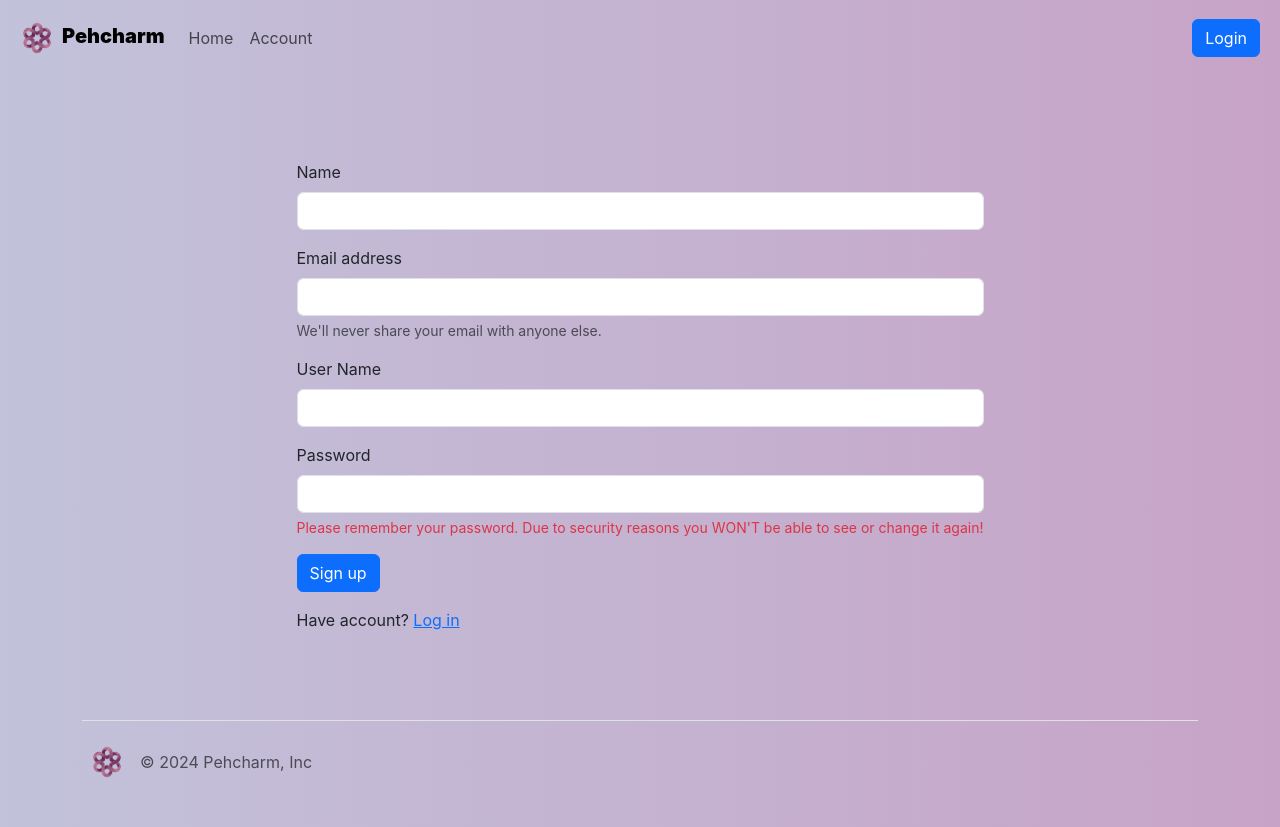
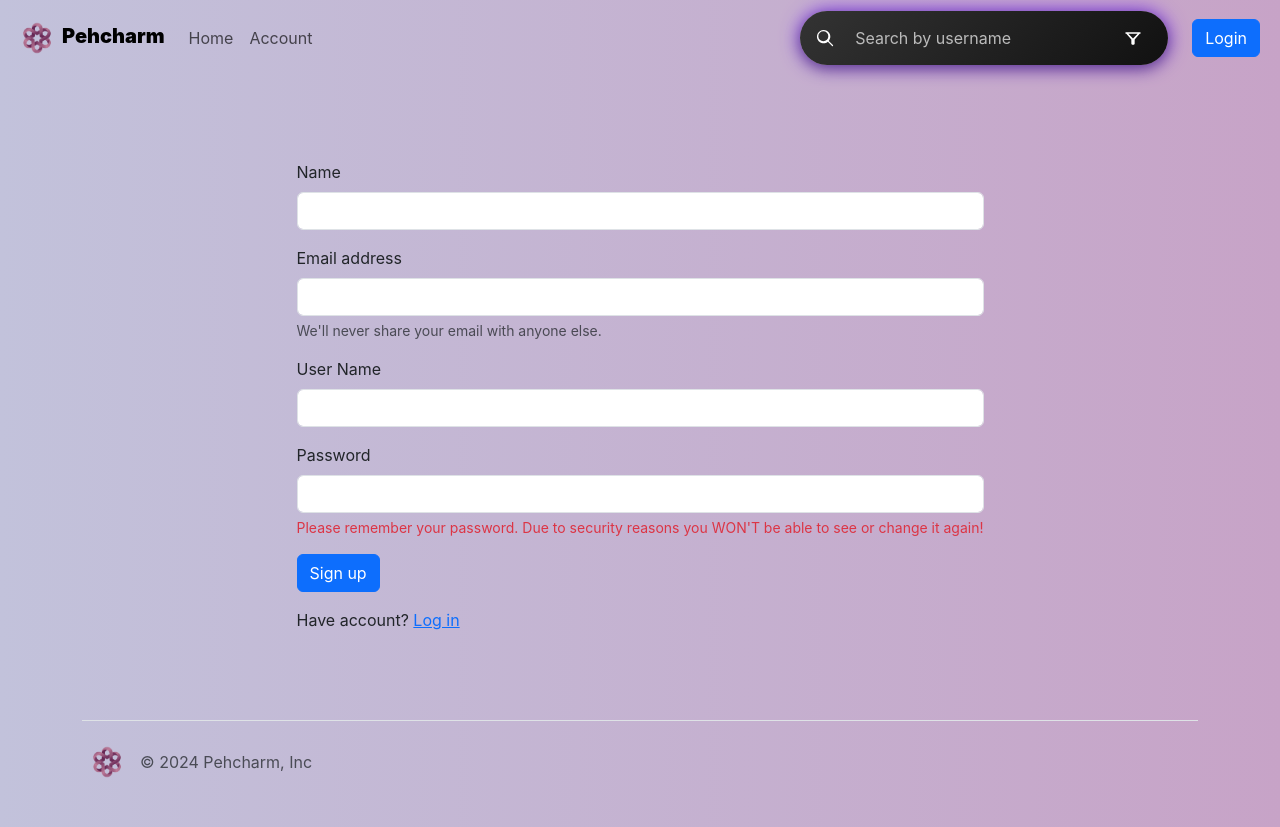
Before and after one commit to axxyush/pehcharm, a React (Create React App) app: page /signup in a window 1280 px wide. Built offline with nearby package versions, Linux system fonts and the light colour scheme.

Commit message:
Search Bar added

```diff
--- a/src/App.css
+++ b/src/App.css
@@ -711,8 +711,7 @@ ul {
 
 /* ***************************************** */
 .card-link {
-  width: 100%;
-  max-width: 290px;
+  width: fit-content;
   height: 90px;
   background: #353535;
   border-radius: 20px;
@@ -765,9 +764,63 @@ ul {
   font-weight: lighter;
   text-decoration: none;
   color: white;
+  margin-right: 10px;
 }
 
 /* ***************************************** */
+.search-bar-container {
+  display: flex;
+  justify-content: center;
+  align-items: center;
+}
+
+.search-bar {
+  display: flex;
+  align-items: center;
+  background: linear-gradient(
+    135deg,
+    #333,
+    #111
+  ); /* Dark gradient background */
+  border-radius: 50px;
+  box-shadow: 0 4px 15px rgba(0, 0, 0, 0.4), 0 0 20px #8839ff; /* Glowing effect */
+  padding: 10px 15px;
+}
+
+.search-icon {
+  color: #fff; /* White color for the search icon */
+  display: flex;
+  align-items: center;
+  justify-content: center;
+  padding-right: 10px;
+}
+
+.search-bar input {
+  background: transparent;
+  border: none;
+  outline: none;
+  color: #fff;
+  font-size: 16px;
+  padding: 5px 10px;
+  flex: 1;
+  /* min-width: 200px; */
+}
+
+.search-bar input::placeholder {
+  color: #bbb; /* Lighter placeholder text color */
+}
+
+.filter-button {
+  background: transparent;
+  border: none;
+  outline: none;
+  padding: 0 10px;
+  cursor: pointer;
+  color: #fff; /* White color for the filter icon */
+  display: flex;
+  align-items: center;
+  justify-content: center;
+}
 
 /* ***************************************** */
 
--- a/src/components/Home.js
+++ b/src/components/Home.js
@@ -38,7 +38,7 @@ function Home() {
             </h1>
             <p className="lead">
               Pehcharm is an application where you can build you own portfolio
-              website in extremly simple steps. Login, enter your profile
+              website in extremely simple steps. Login, enter your profile
               details and that's it! It's that simple.
             </p>
             <div className="d-flex flex-row flex-wrap  gap-2 d-md-flex justify-content-md-start">
--- a/src/components/Navbar.js
+++ b/src/components/Navbar.js
@@ -4,11 +4,13 @@ import pehcharm from "../images/pehcharm-logo.png";
 import Login from "./Login";
 import Logout from "./Logout";
 import { useAuth } from "../context/AuthProvider";
+import Search from "./Search";
 
 function Navbar() {
   const [authUser] = useAuth();
   let location = useLocation();
   const [sticky, setSticky] = useState(false);
+
   useEffect(() => {
     const handleScroll = () => {
       if (window.scrollY > 0) {
@@ -88,7 +90,7 @@ function Navbar() {
                 )}
               </li>
             </ul>
-
+            <Search />
             {authUser ? (
               <Logout />
             ) : (
--- a/src/components/Profile.js
+++ b/src/components/Profile.js
@@ -43,8 +43,8 @@ function Profile() {
   if (loading)
     return (
       <div className="home">
-        <div class="spinner-border text-dark" role="status">
-          <span class="visually-hidden">Loading...</span>
+        <div className="spinner-border text-dark" role="status">
+          <span className="visually-hidden">Loading...</span>
         </div>
       </div>
     );
--- /dev/null
+++ b/src/components/Search.js
@@ -0,0 +1,81 @@
+import React, { useState } from "react";
+import axios from "axios";
+import { useForm } from "react-hook-form";
+import toast from "react-hot-toast";
+import { useNavigate } from "react-router-dom";
+
+function Search() {
+  const { register, handleSubmit } = useForm();
+  const navigate = useNavigate();
+  const [loading, setLoading] = useState(false);
+
+  const onSubmit = async (data) => {
+    setLoading(true);
+    try {
+      const response = await axios.get(
+        `https://pehcharm-backend.onrender.com/user/${data.username}`
+      );
+
+      if (response.data) {
+        navigate(`/${response.data.username}`);
+        toast.success("User found and redirected successfully!");
+      } else {
+        toast.error("User not found. Enter correct username (Case sensitive)");
+      }
+    } catch (err) {
+      if (err.response && err.response.status === 404) {
+        toast.error(
+          "Error: User not found. Enter correct username (Case sensitive)"
+        );
+      } else {
+        toast.error("Error: Something went wrong. Please try again.");
+      }
+      console.error("Search Error: ", err);
+    } finally {
+      setLoading(false);
+    }
+  };
+
+  return (
+    <div className="search-bar-container mx-3">
+      <div className="search-bar">
+        <span className="search-icon">
+          <svg
+            height={20}
+            width={20}
+            viewBox="0 0 24 24"
+            xmlns="http://www.w3.org/2000/svg"
+          >
+            <path
+              d="M21.53,20.47l-5-5a8,8,0,1,0-1.06,1.06l5,5a.75.75,0,0,0,1.06-1.06ZM4,10A6,6,0,1,1,10,16,6,6,0,0,1,4,10Z"
+              fill="currentColor"
+            />
+          </svg>
+        </span>
+        <form onSubmit={handleSubmit(onSubmit)} className="d-flex">
+          <input
+            placeholder="Search by username"
+            type="text"
+            {...register("username", { required: true })}
+            disabled={loading}
+          />
+          <button className="filter-button" type="submit" disabled={loading}>
+            <svg
+              height={20}
+              width={20}
+              viewBox="0 0 24 24"
+              xmlns="http://www.w3.org/2000/svg"
+            >
+              <path
+                d="M3,5V7H4L10,13.92V19A1,1,0,0,0,11,20h2a1,1,0,0,0,1-1V13.92L20,7h1V5ZM12,17H12V13a1,1,0,0,0-.29-.71L6.41,7h11.18l-5.29,5.29A1,1,0,0,0,12,13Z"
+                fill="currentColor"
+              />
+            </svg>
+          </button>
+        </form>
+      </div>
+    </div>
+  );
+}
+
+export default Search;
--- a/src/components/User.js
+++ b/src/components/User.js
@@ -92,7 +92,6 @@ function User() {
             >
               https://pehcharm.vercel.app/{authUser.username}
             </a>
-            <div></div>
           </div>
         </div>
 
```
